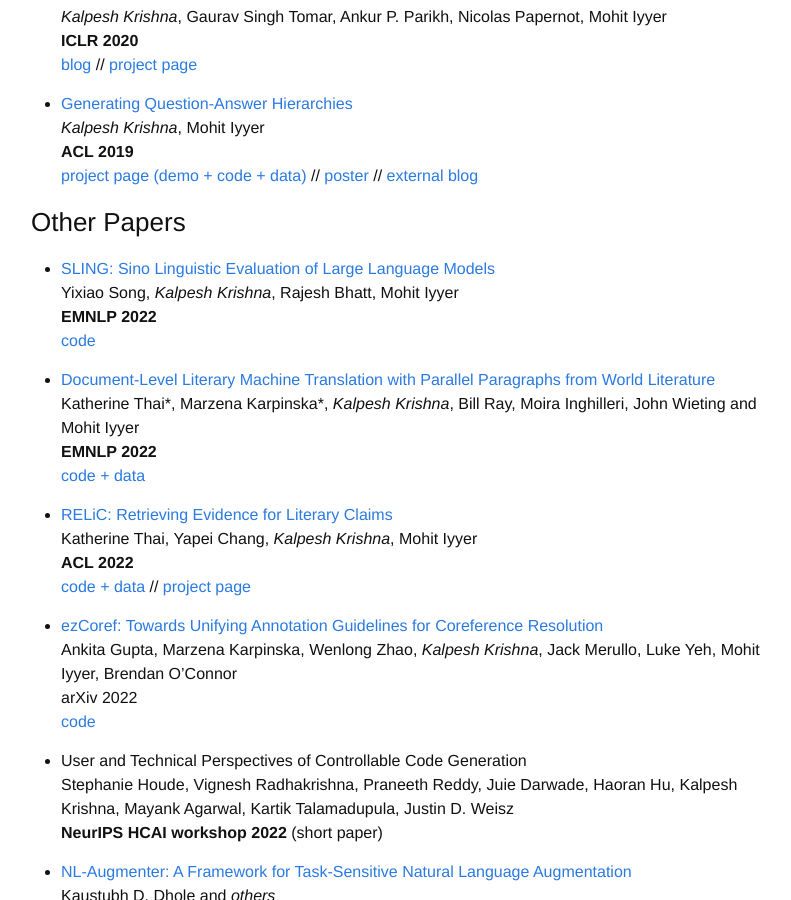
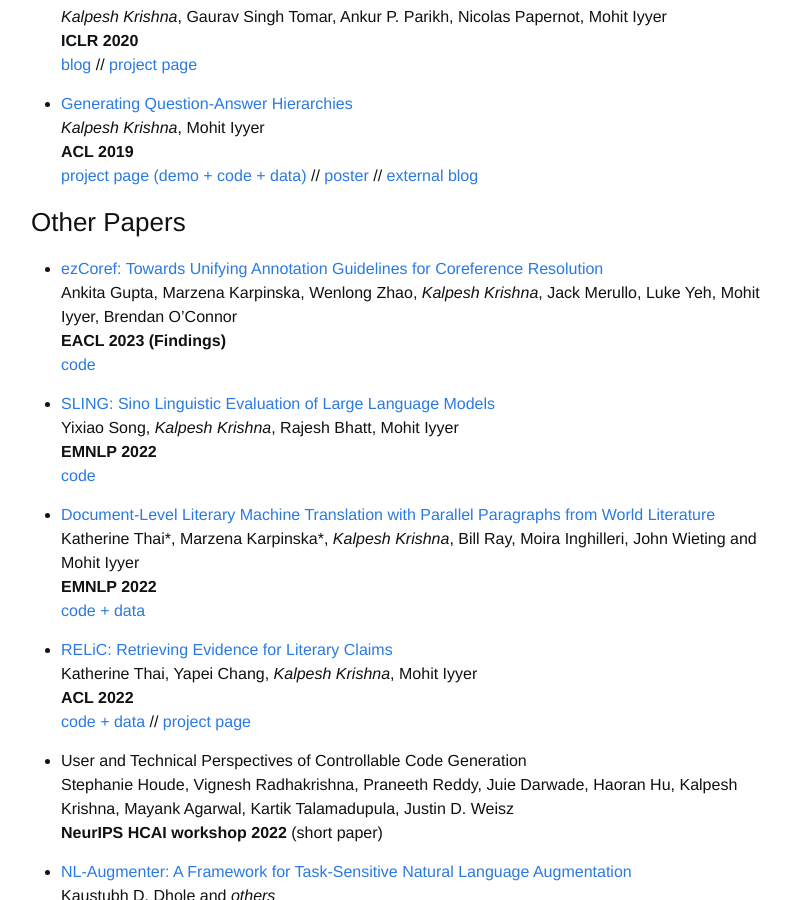
Before and after one commit to martiansideofthemoon/martiansideofthemoon.github.io, a Jekyll site: the page built from _pages/research.md, in a window 1280 px wide and 900 px high, scrolled down 855 px. Shown: the whole window, without its empty margins (239-1030 px from the left). Built offline with Jekyll 4.4.1, drawn with Linux system fonts in a browser that asks for light colours; comment, search, counter and statistics services are not loaded; part of the change alters nothing that is shown.

Commit message:
Update research.md

```diff
--- a/_pages/research.md
+++ b/_pages/research.md
@@ -46,6 +46,11 @@ I am broadly interested in Natural Language Processing (especially Text Generati
 
 ### Other Papers
 
+* [ezCoref: Towards Unifying Annotation Guidelines for Coreference Resolution](https://arxiv.org/abs/2210.07188)
+Ankita Gupta, Marzena Karpinska, Wenlong Zhao, *Kalpesh Krishna*, Jack Merullo, Luke Yeh, Mohit Iyyer, Brendan O'Connor
+**EACL 2023 (Findings)**
+[code](https://github.com/gnkitaa/ezCoref)
+
 * [SLING: Sino Linguistic Evaluation of Large Language Models](https://arxiv.org/abs/2210.11689)
 Yixiao Song, *Kalpesh Krishna*, Rajesh Bhatt, Mohit Iyyer
 **EMNLP 2022**
@@ -60,11 +65,6 @@ Katherine Thai\*, Marzena Karpinska\*, *Kalpesh Krishna*, Bill Ray, Moira Inghil
 Katherine Thai, Yapei Chang, *Kalpesh Krishna*, Mohit Iyyer
 **ACL 2022**
 [code + data](https://github.com/martiansideofthemoon/relic-retrieval) // [project page](https://relic.cs.umass.edu)
-
-* [ezCoref: Towards Unifying Annotation Guidelines for Coreference Resolution](https://arxiv.org/abs/2210.07188)
-Ankita Gupta, Marzena Karpinska, Wenlong Zhao, *Kalpesh Krishna*, Jack Merullo, Luke Yeh, Mohit Iyyer, Brendan O'Connor
-arXiv 2022
-[code](https://github.com/gnkitaa/ezCoref)
 
 * User and Technical Perspectives of Controllable Code Generation
 Stephanie Houde, Vignesh Radhakrishna, Praneeth Reddy, Juie Darwade, Haoran Hu, Kalpesh Krishna, Mayank Agarwal, Kartik Talamadupula, Justin D. Weisz
```
